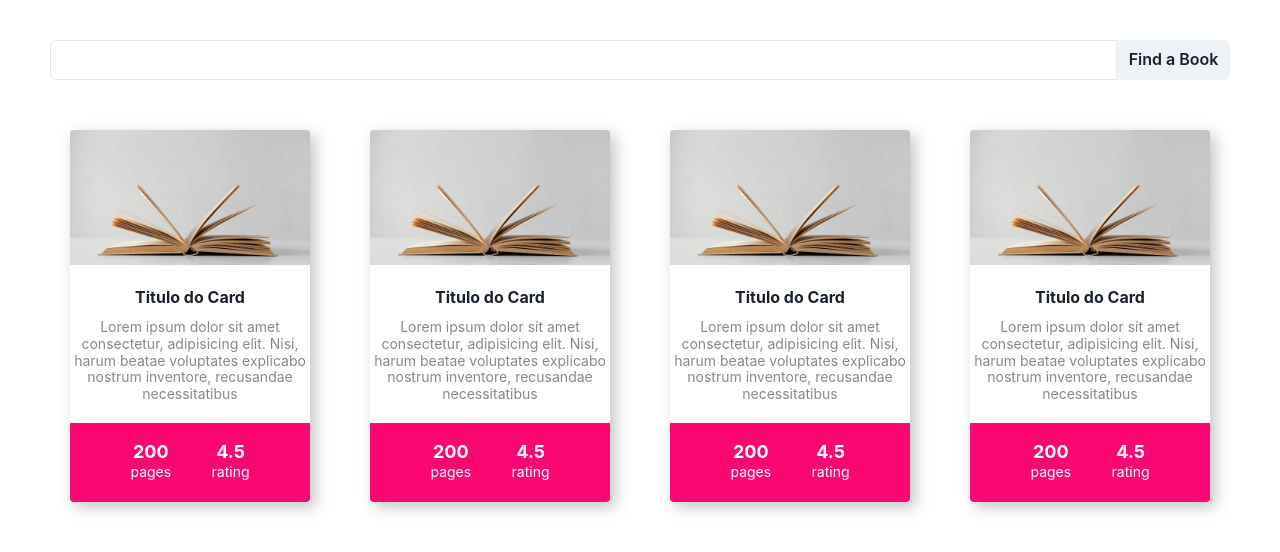
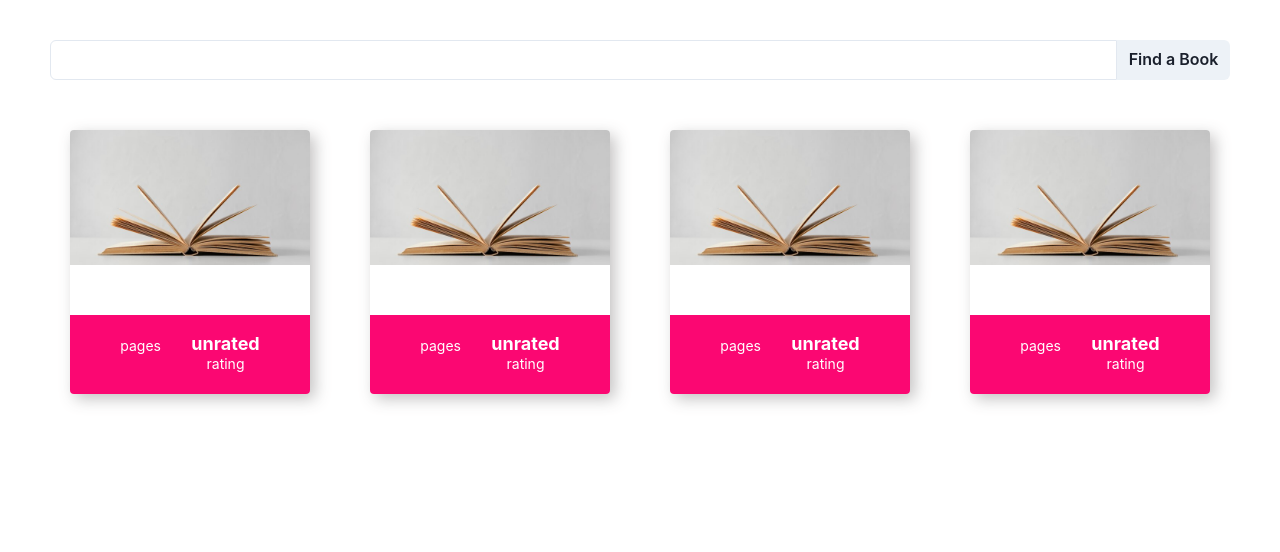
Before and after one commit to vinicius-assis/ibm-books, a React (Create React App) app: page / in a window 1280 px wide. Shown: the top 552 px of the page. Built offline with nearby package versions, Linux system fonts and the light colour scheme.

Commit message:
feat(Card): add props to become dynamic

```diff
--- a/src/components/molecules/Card/Card.jsx
+++ b/src/components/molecules/Card/Card.jsx
@@ -1,9 +1,14 @@
-import React from 'react'
+import React, { memo } from 'react'
 import { Flex, Image, Text } from '@chakra-ui/react'
 import BookDefaultImage from './default-book.jpg'
 import Stats from '../../atoms/Stats/Stats'
 
-const Card = () => (
+const Card = ({
+  title,
+  description,
+  averageRating = 'unrated',
+  pagesCount,
+}) => (
   <Flex
     direction="column"
     borderRadius="4px"
@@ -14,20 +19,32 @@ const Card = () => (
     mb="20px"
   >
     <Image src={BookDefaultImage} mb="20px" />
-    <Flex direction="column" textAlign="center" mb="20px">
-      <Text fontWeight="bold" mb="10px">
-        Titulo do Card
+    <Flex direction="column" textAlign="center" mb="20px" px="10px">
+      <Text fontWeight="bold" mb="10px" lineHeight="1.2">
+        {title}
       </Text>
-      <Text lineHeight="1.2" fontSize="14px" color="#888">
-        Lorem ipsum dolor sit amet consectetur, adipisicing elit. Nisi, harum
-        beatae voluptates explicabo nostrum inventore, recusandae necessitatibus
+      <Text
+        lineHeight="1.2"
+        fontSize="14px"
+        color="#888"
+        maxH="150px"
+        h="100%"
+        overflowY="hidden"
+      >
+        {description}
       </Text>
     </Flex>
-    <Flex justifyContent="space-evenly" bg="#FB0772" p="20px" color="#fff">
-      <Stats value="200" label="pages" />
-      <Stats value="4.5" label="rating" />
+    <Flex
+      justifyContent="space-evenly"
+      bg="#FB0772"
+      p="20px"
+      color="#fff"
+      mt="auto"
+    >
+      <Stats value={pagesCount} label="pages" />
+      <Stats value={averageRating} label="rating" />
     </Flex>
   </Flex>
 )
 
-export default Card
+export default memo(Card)
```
